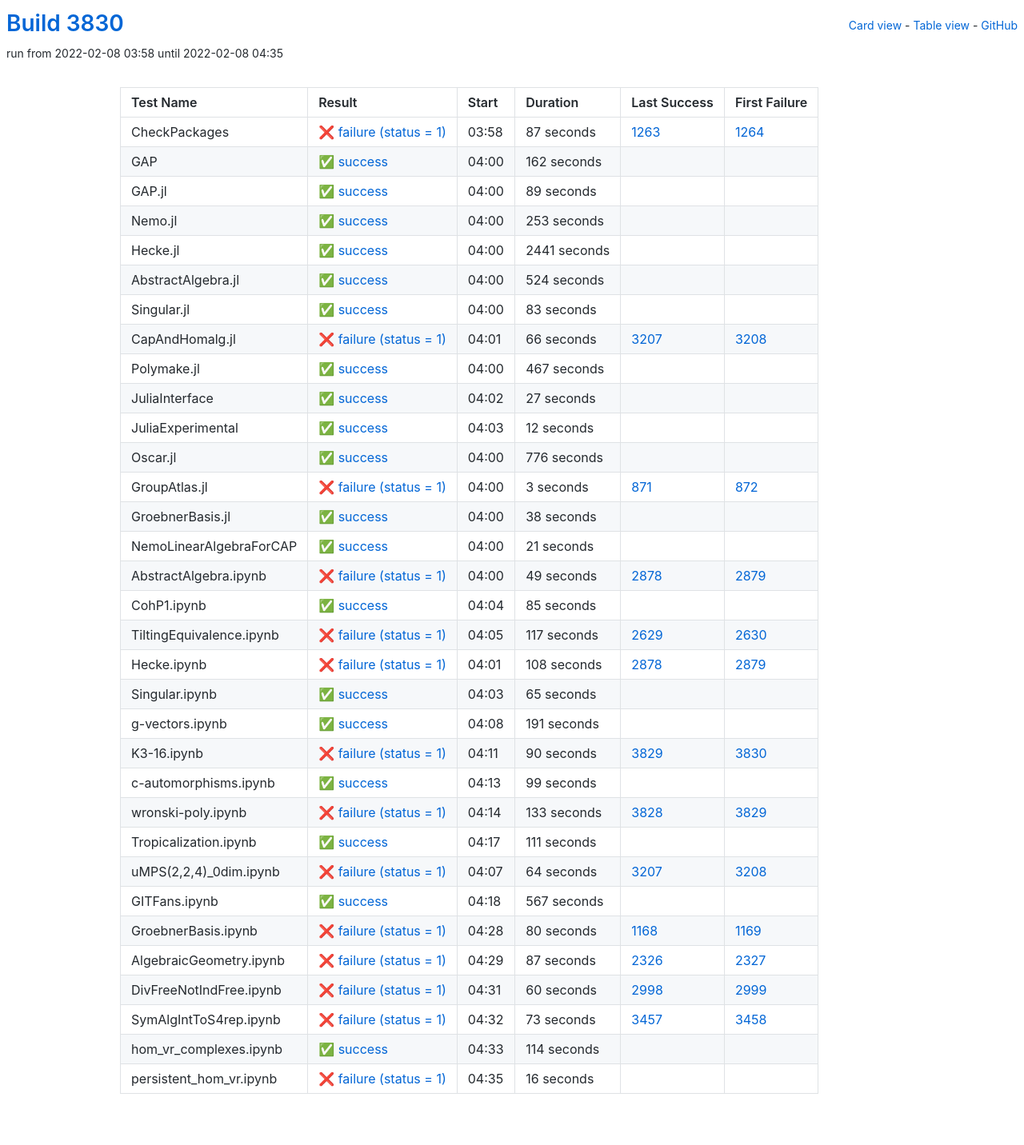
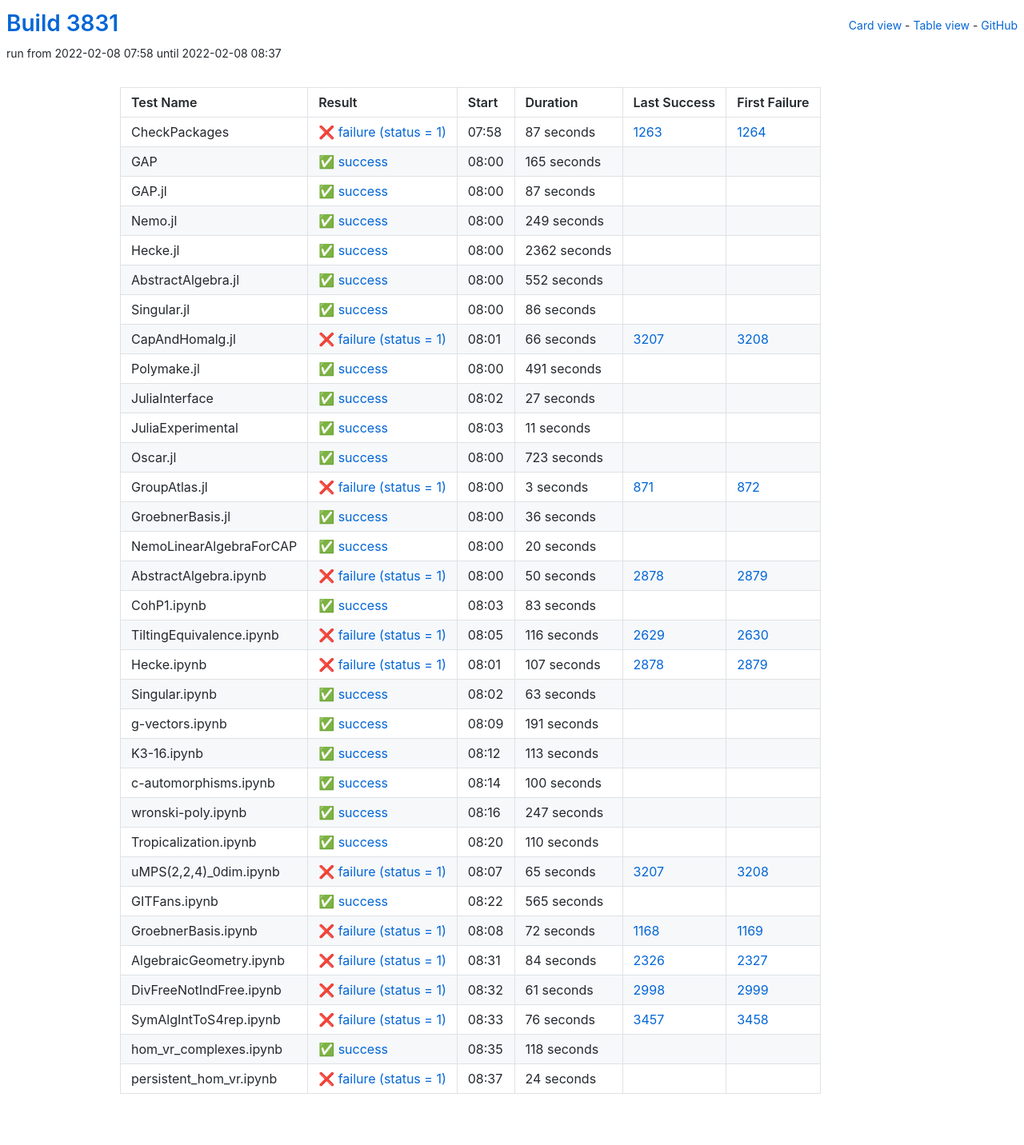
Before and after one commit to oscar-system/oscar-ci-status-stable, a Jekyll site: the page built from table.html, in a window 1280 px wide. Shown: the whole page at 80% size. Built offline with Jekyll 4.4.1, drawn with Linux system fonts in a browser that asks for light colours.

Commit message:
Build #3831

```diff
--- a/_data/ci.yml
+++ b/_data/ci.yml
@@ -1,6 +1,6 @@
 ---
-build: 3830
-build_url: https://oscarci.mathematik.uni-kl.de/job/oscar-stable/3830/
+build: 3831
+build_url: https://oscarci.mathematik.uni-kl.de/job/oscar-stable/3831/
 job: oscar-stable
 organization: oscar-system
 repo: oscar-ci-status-stable
@@ -8,8 +8,8 @@ repourl: https://github.com/oscar-system/oscar-ci-status-stable
 tests:
 - name: CheckPackages
   id: checkpackages
-  log: https://oscarci.mathematik.uni-kl.de/job/oscar-stable/3830/artifact/logs/build-3830/CheckPackages.log
-  start: 2022-02-08 03:58
+  log: https://oscarci.mathematik.uni-kl.de/job/oscar-stable/3831/artifact/logs/build-3831/CheckPackages.log
+  start: 2022-02-08 07:58
   success: false
   exitcode: 1
   status: failure
@@ -20,80 +20,80 @@ tests:
   first_failure_url: https://oscarci.mathematik.uni-kl.de/job/oscar-stable/1264/
 - name: GAP
   id: gap
-  log: https://oscarci.mathematik.uni-kl.de/job/oscar-stable/3830/artifact/logs/build-3830/GAP.log
-  start: 2022-02-08 04:00
+  log: https://oscarci.mathematik.uni-kl.de/job/oscar-stable/3831/artifact/logs/build-3831/GAP.log
+  start: 2022-02-08 08:00
   success: true
   exitcode: 0
   status: success
-  duration: 162
+  duration: 165
   last_success: false
   last_success_url:
   first_failure: false
   first_failure_url:
 - name: GAP.jl
   id: gap-jl
-  log: https://oscarci.mathematik.uni-kl.de/job/oscar-stable/3830/artifact/logs/build-3830/GAP.jl.log
-  start: 2022-02-08 04:00
+  log: https://oscarci.mathematik.uni-kl.de/job/oscar-stable/3831/artifact/logs/build-3831/GAP.jl.log
+  start: 2022-02-08 08:00
   success: true
   exitcode: 0
   status: success
-  duration: 89
+  duration: 87
   last_success: false
   last_success_url:
   first_failure: false
   first_failure_url:
 - name: Nemo.jl
   id: nemo-jl
-  log: https://oscarci.mathematik.uni-kl.de/job/oscar-stable/3830/artifact/logs/build-3830/Nemo.jl.log
-  start: 2022-02-08 04:00
+  log: https://oscarci.mathematik.uni-kl.de/job/oscar-stable/3831/artifact/logs/build-3831/Nemo.jl.log
+  start: 2022-02-08 08:00
   success: true
   exitcode: 0
   status: success
-  duration: 253
+  duration: 249
   last_success: false
   last_success_url:
   first_failure: false
   first_failure_url:
 - name: Hecke.jl
   id: hecke-jl
-  log: https://oscarci.mathematik.uni-kl.de/job/oscar-stable/3830/artifact/logs/build-3830/Hecke.jl.log
-  start: 2022-02-08 04:00
+  log: https://oscarci.mathematik.uni-kl.de/job/oscar-stable/3831/artifact/logs/build-3831/Hecke.jl.log
+  start: 2022-02-08 08:00
   success: true
   exitcode: 0
   status: success
-  duration: 2441
+  duration: 2362
   last_success: false
   last_success_url:
   first_failure: false
   first_failure_url:
 - name: AbstractAlgebra.jl
   id: abstractalgebra-jl
-  log: https://oscarci.mathematik.uni-kl.de/job/oscar-stable/3830/artifact/logs/build-3830/AbstractAlgebra.jl.log
-  start: 2022-02-08 04:00
+  log: https://oscarci.mathematik.uni-kl.de/job/oscar-stable/3831/artifact/logs/build-3831/AbstractAlgebra.jl.log
+  start: 2022-02-08 08:00
   success: true
   exitcode: 0
   status: success
-  duration: 524
+  duration: 552
   last_success: false
   last_success_url:
   first_failure: false
   first_failure_url:
 - name: Singular.jl
   id: singular-jl
-  log: https://oscarci.mathematik.uni-kl.de/job/oscar-stable/3830/artifact/logs/build-3830/Singular.jl.log
-  start: 2022-02-08 04:00
+  log: https://oscarci.mathematik.uni-kl.de/job/oscar-stable/3831/artifact/logs/build-3831/Singular.jl.log
+  start: 2022-02-08 08:00
   success: true
   exitcode: 0
   status: success
-  duration: 83
+  duration: 86
   last_success: false
   last_success_url:
   first_failure: false
   first_failure_url:
 - name: CapAndHomalg.jl
   id: capandhomalg-jl
-  log: https://oscarci.mathematik.uni-kl.de/job/oscar-stable/3830/artifact/logs/build-3830/CapAndHomalg.jl.log
-  start: 2022-02-08 04:01
+  log: https://oscarci.mathematik.uni-kl.de/job/oscar-stable/3831/artifact/logs/build-3831/CapAndHomalg.jl.log
+  start: 2022-02-08 08:01
   success: false
   exitcode: 1
   status: failure
@@ -104,20 +104,20 @@ tests:
   first_failure_url: https://oscarci.mathematik.uni-kl.de/job/oscar-stable/3208/
 - name: Polymake.jl
   id: polymake-jl
-  log: https://oscarci.mathematik.uni-kl.de/job/oscar-stable/3830/artifact/logs/build-3830/Polymake.jl.log
-  start: 2022-02-08 04:00
+  log: https://oscarci.mathematik.uni-kl.de/job/oscar-stable/3831/artifact/logs/build-3831/Polymake.jl.log
+  start: 2022-02-08 08:00
   success: true
   exitcode: 0
   status: success
-  duration: 467
+  duration: 491
   last_success: false
   last_success_url:
   first_failure: false
   first_failure_url:
 - name: JuliaInterface
   id: juliainterface
-  log: https://oscarci.mathematik.uni-kl.de/job/oscar-stable/3830/artifact/logs/build-3830/JuliaInterface.log
-  start: 2022-02-08 04:02
+  log: https://oscarci.mathematik.uni-kl.de/job/oscar-stable/3831/artifact/logs/build-3831/JuliaInterface.log
+  start: 2022-02-08 08:02
   success: true
   exitcode: 0
   status: success
@@ -128,32 +128,32 @@ tests:
   first_failure_url:
 - name: JuliaExperimental
   id: juliaexperimental
-  log: https://oscarci.mathematik.uni-kl.de/job/oscar-stable/3830/artifact/logs/build-3830/JuliaExperimental.log
-  start: 2022-02-08 04:03
+  log: https://oscarci.mathematik.uni-kl.de/job/oscar-stable/3831/artifact/logs/build-3831/JuliaExperimental.log
+  start: 2022-02-08 08:03
   success: true
   exitcode: 0
   status: success
-  duration: 12
+  duration: 11
   last_success: false
   last_success_url:
   first_failure: false
   first_failure_url:
 - name: Oscar.jl
   id: oscar-jl
-  log: https://oscarci.mathematik.uni-kl.de/job/oscar-stable/3830/artifact/logs/build-3830/Oscar.jl.log
-  start: 2022-02-08 04:00
+  log: https://oscarci.mathematik.uni-kl.de/job/oscar-stable/3831/artifact/logs/build-3831/Oscar.jl.log
+  start: 2022-02-08 08:00
   success: true
   exitcode: 0
   status: success
-  duration: 776
+  duration: 723
   last_success: false
   last_success_url:
   first_failure: false
   first_failure_url:
 - name: GroupAtlas.jl
   id: groupatlas-jl
-  log: https://oscarci.mathematik.uni-kl.de/job/oscar-stable/3830/artifact/logs/build-3830/GroupAtlas.jl.log
-  start: 2022-02-08 04:00
+  log: https://oscarci.mathematik.uni-kl.de/job/oscar-stable/3831/artifact/logs/build-3831/GroupAtlas.jl.log
+  start: 2022-02-08 08:00
   success: false
   exitcode: 1
   status: failure
@@ -164,92 +164,92 @@ tests:
   first_failure_url: https://oscarci.mathematik.uni-kl.de/job/oscar-stable/872/
 - name: GroebnerBasis.jl
   id: groebnerbasis-jl
-  log: https://oscarci.mathematik.uni-kl.de/job/oscar-stable/3830/artifact/logs/build-3830/GroebnerBasis.jl.log
-  start: 2022-02-08 04:00
+  log: https://oscarci.mathematik.uni-kl.de/job/oscar-stable/3831/artifact/logs/build-3831/GroebnerBasis.jl.log
+  start: 2022-02-08 08:00
   success: true
   exitcode: 0
   status: success
-  duration: 38
+  duration: 36
   last_success: false
   last_success_url:
   first_failure: false
   first_failure_url:
 - name: NemoLinearAlgebraForCAP
   id: nemolinearalgebraforcap
-  log: https://oscarci.mathematik.uni-kl.de/job/oscar-stable/3830/artifact/logs/build-3830/NemoLinearAlgebraForCAP.log
-  start: 2022-02-08 04:00
+  log: https://oscarci.mathematik.uni-kl.de/job/oscar-stable/3831/artifact/logs/build-3831/NemoLinearAlgebraForCAP.log
+  start: 2022-02-08 08:00
   success: true
   exitcode: 0
   status: success
-  duration: 21
+  duration: 20
   last_success: false
   last_success_url:
   first_failure: false
   first_failure_url:
 - name: AbstractAlgebra.ipynb
   id: abstractalgebra-ipynb
-  log: https://oscarci.mathematik.uni-kl.de/job/oscar-stable/3830/artifact/logs/build-3830/AbstractAlgebra.ipynb.log
-  start: 2022-02-08 04:00
+  log: https://oscarci.mathematik.uni-kl.de/job/oscar-stable/3831/artifact/logs/build-3831/AbstractAlgebra.ipynb.log
+  start: 2022-02-08 08:00
   success: false
   exitcode: 1
   status: failure
-  duration: 49
+  duration: 50
   last_success: 2878
   last_success_url: https://oscarci.mathematik.uni-kl.de/job/oscar-stable/2878/
   first_failure: 2879
   first_failure_url: https://oscarci.mathematik.uni-kl.de/job/oscar-stable/2879/
 - name: CohP1.ipynb
   id: cohp1-ipynb
-  log: https://oscarci.mathematik.uni-kl.de/job/oscar-stable/3830/artifact/logs/build-3830/CohP1.ipynb.log
-  start: 2022-02-08 04:04
+  log: https://oscarci.mathematik.uni-kl.de/job/oscar-stable/3831/artifact/logs/build-3831/CohP1.ipynb.log
+  start: 2022-02-08 08:03
   success: true
   exitcode: 0
   status: success
-  duration: 85
+  duration: 83
   last_success: false
   last_success_url:
   first_failure: false
   first_failure_url:
 - name: TiltingEquivalence.ipynb
   id: tiltingequivalence-ipynb
-  log: https://oscarci.mathematik.uni-kl.de/job/oscar-stable/3830/artifact/logs/build-3830/TiltingEquivalence.ipynb.log
-  start: 2022-02-08 04:05
+  log: https://oscarci.mathematik.uni-kl.de/job/oscar-stable/3831/artifact/logs/build-3831/TiltingEquivalence.ipynb.log
+  start: 2022-02-08 08:05
   success: false
   exitcode: 1
   status: failure
-  duration: 117
+  duration: 116
   last_success: 2629
   last_success_url: https://oscarci.mathematik.uni-kl.de/job/oscar-stable/2629/
   first_failure: 2630
   first_failure_url: https://oscarci.mathematik.uni-kl.de/job/oscar-stable/2630/
 - name: Hecke.ipynb
   id: hecke-ipynb
-  log: https://oscarci.mathematik.uni-kl.de/job/oscar-stable/3830/artifact/logs/build-3830/Hecke.ipynb.log
-  start: 2022-02-08 04:01
+  log: https://oscarci.mathematik.uni-kl.de/job/oscar-stable/3831/artifact/logs/build-3831/Hecke.ipynb.log
+  start: 2022-02-08 08:01
   success: false
   exitcode: 1
   status: failure
-  duration: 108
+  duration: 107
   last_success: 2878
   last_success_url: https://oscarci.mathematik.uni-kl.de/job/oscar-stable/2878/
   first_failure: 2879
   first_failure_url: https://oscarci.mathematik.uni-kl.de/job/oscar-stable/2879/
 - name: Singular.ipynb
   id: singular-ipynb
-  log: https://oscarci.mathematik.uni-kl.de/job/oscar-stable/3830/artifact/logs/build-3830/Singular.ipynb.log
-  start: 2022-02-08 04:03
+  log: https://oscarci.mathematik.uni-kl.de/job/oscar-stable/3831/artifact/logs/build-3831/Singular.ipynb.log
+  start: 2022-02-08 08:02
   success: true
   exitcode: 0
   status: success
-  duration: 65
+  duration: 63
   last_success: false
   last_success_url:
   first_failure: false
   first_failure_url:
 - name: g-vectors.ipynb
   id: g-vectors-ipynb
-  log: https://oscarci.mathematik.uni-kl.de/job/oscar-stable/3830/artifact/logs/build-3830/g-vectors.ipynb.log
-  start: 2022-02-08 04:08
+  log: https://oscarci.mathematik.uni-kl.de/job/oscar-stable/3831/artifact/logs/build-3831/g-vectors.ipynb.log
+  start: 2022-02-08 08:09
   success: true
   exitcode: 0
   status: success
@@ -260,144 +260,144 @@ tests:
   first_failure_url:
 - name: K3-16.ipynb
   id: k3-16-ipynb
-  log: https://oscarci.mathematik.uni-kl.de/job/oscar-stable/3830/artifact/logs/build-3830/K3-16.ipynb.log
-  start: 2022-02-08 04:11
-  success: false
-  exitcode: 1
-  status: failure
-  duration: 90
-  last_success: 3829
-  last_success_url: https://oscarci.mathematik.uni-kl.de/job/oscar-stable/3829/
-  first_failure: 3830
-  first_failure_url: https://oscarci.mathematik.uni-kl.de/job/oscar-stable/3830/
-- name: c-automorphisms.ipynb
-  id: c-automorphisms-ipynb
-  log: https://oscarci.mathematik.uni-kl.de/job/oscar-stable/3830/artifact/logs/build-3830/c-automorphisms.ipynb.log
-  start: 2022-02-08 04:13
+  log: https://oscarci.mathematik.uni-kl.de/job/oscar-stable/3831/artifact/logs/build-3831/K3-16.ipynb.log
+  start: 2022-02-08 08:12
   success: true
   exitcode: 0
   status: success
-  duration: 99
+  duration: 113
+  last_success: false
+  last_success_url:
+  first_failure: false
+  first_failure_url:
+- name: c-automorphisms.ipynb
+  id: c-automorphisms-ipynb
+  log: https://oscarci.mathematik.uni-kl.de/job/oscar-stable/3831/artifact/logs/build-3831/c-automorphisms.ipynb.log
+  start: 2022-02-08 08:14
+  success: true
+  exitcode: 0
+  status: success
+  duration: 100
   last_success: false
   last_success_url:
   first_failure: false
   first_failure_url:
 - name: wronski-poly.ipynb
   id: wronski-poly-ipynb
-  log: https://oscarci.mathematik.uni-kl.de/job/oscar-stable/3830/artifact/logs/build-3830/wronski-poly.ipynb.log
-  start: 2022-02-08 04:14
-  success: false
-  exitcode: 1
-  status: failure
-  duration: 133
-  last_success: 3828
-  last_success_url: https://oscarci.mathematik.uni-kl.de/job/oscar-stable/3828/
-  first_failure: 3829
-  first_failure_url: https://oscarci.mathematik.uni-kl.de/job/oscar-stable/3829/
-- name: Tropicalization.ipynb
-  id: tropicalization-ipynb
-  log: https://oscarci.mathematik.uni-kl.de/job/oscar-stable/3830/artifact/logs/build-3830/Tropicalization.ipynb.log
-  start: 2022-02-08 04:17
+  log: https://oscarci.mathematik.uni-kl.de/job/oscar-stable/3831/artifact/logs/build-3831/wronski-poly.ipynb.log
+  start: 2022-02-08 08:16
   success: true
   exitcode: 0
   status: success
-  duration: 111
+  duration: 247
+  last_success: false
+  last_success_url:
+  first_failure: false
+  first_failure_url:
+- name: Tropicalization.ipynb
+  id: tropicalization-ipynb
+  log: https://oscarci.mathematik.uni-kl.de/job/oscar-stable/3831/artifact/logs/build-3831/Tropicalization.ipynb.log
+  start: 2022-02-08 08:20
+  success: true
+  exitcode: 0
+  status: success
+  duration: 110
   last_success: false
   last_success_url:
   first_failure: false
   first_failure_url:
 - name: uMPS(2,2,4)_0dim.ipynb
   id: umps-2-2-4-0dim-ipynb
-  log: https://oscarci.mathematik.uni-kl.de/job/oscar-stable/3830/artifact/logs/build-3830/uMPS-2-2-4-_0dim.ipynb.log
-  start: 2022-02-08 04:07
+  log: https://oscarci.mathematik.uni-kl.de/job/oscar-stable/3831/artifact/logs/build-3831/uMPS-2-2-4-_0dim.ipynb.log
+  start: 2022-02-08 08:07
   success: false
   exitcode: 1
   status: failure
-  duration: 64
+  duration: 65
   last_success: 3207
   last_success_url: https://oscarci.mathematik.uni-kl.de/job/oscar-stable/3207/
   first_failure: 3208
   first_failure_url: https://oscarci.mathematik.uni-kl.de/job/oscar-stable/3208/
 - name: GITFans.ipynb
   id: gitfans-ipynb
-  log: https://oscarci.mathematik.uni-kl.de/job/oscar-stable/3830/artifact/logs/build-3830/GITFans.ipynb.log
-  start: 2022-02-08 04:18
+  log: https://oscarci.mathematik.uni-kl.de/job/oscar-stable/3831/artifact/logs/build-3831/GITFans.ipynb.log
+  start: 2022-02-08 08:22
   success: true
   exitcode: 0
   status: success
-  duration: 567
+  duration: 565
   last_success: false
   last_success_url:
   first_failure: false
   first_failure_url:
 - name: GroebnerBasis.ipynb
   id: groebnerbasis-ipynb
-  log: https://oscarci.mathematik.uni-kl.de/job/oscar-stable/3830/artifact/logs/build-3830/GroebnerBasis.ipynb.log
-  start: 2022-02-08 04:28
+  log: https://oscarci.mathematik.uni-kl.de/job/oscar-stable/3831/artifact/logs/build-3831/GroebnerBasis.ipynb.log
+  start: 2022-02-08 08:08
   success: false
   exitcode: 1
   status: failure
-  duration: 80
+  duration: 72
   last_success: 1168
   last_success_url: https://oscarci.mathematik.uni-kl.de/job/oscar-stable/1168/
   first_failure: 1169
   first_failure_url: https://oscarci.mathematik.uni-kl.de/job/oscar-stable/1169/
 - name: AlgebraicGeometry.ipynb
   id: algebraicgeometry-ipynb
-  log: https://oscarci.mathematik.uni-kl.de/job/oscar-stable/3830/artifact/logs/build-3830/AlgebraicGeometry.ipynb.log
-  start: 2022-02-08 04:29
+  log: https://oscarci.mathematik.uni-kl.de/job/oscar-stable/3831/artifact/logs/build-3831/AlgebraicGeometry.ipynb.log
+  start: 2022-02-08 08:31
   success: false
   exitcode: 1
   status: failure
-  duration: 87
+  duration: 84
   last_success: 2326
   last_success_url: https://oscarci.mathematik.uni-kl.de/job/oscar-stable/2326/
   first_failure: 2327
   first_failure_url: https://oscarci.mathematik.uni-kl.de/job/oscar-stable/2327/
 - name: DivFreeNotIndFree.ipynb
   id: divfreenotindfree-ipynb
-  log: https://oscarci.mathematik.uni-kl.de/job/oscar-stable/3830/artifact/logs/build-3830/DivFreeNotIndFree.ipynb.log
-  start: 2022-02-08 04:31
+  log: https://oscarci.mathematik.uni-kl.de/job/oscar-stable/3831/artifact/logs/build-3831/DivFreeNotIndFree.ipynb.log
+  start: 2022-02-08 08:32
   success: false
   exitcode: 1
   status: failure
-  duration: 60
+  duration: 61
   last_success: 2998
   last_success_url: https://oscarci.mathematik.uni-kl.de/job/oscar-stable/2998/
   first_failure: 2999
   first_failure_url: https://oscarci.mathematik.uni-kl.de/job/oscar-stable/2999/
 - name: SymAlgIntToS4rep.ipynb
   id: symalginttos4rep-ipynb
-  log: https://oscarci.mathematik.uni-kl.de/job/oscar-stable/3830/artifact/logs/build-3830/SymAlgIntToS4rep.ipynb.log
-  start: 2022-02-08 04:32
+  log: https://oscarci.mathematik.uni-kl.de/job/oscar-stable/3831/artifact/logs/build-3831/SymAlgIntToS4rep.ipynb.log
+  start: 2022-02-08 08:33
   success: false
   exitcode: 1
   status: failure
-  duration: 73
+  duration: 76
   last_success: 3457
   last_success_url: https://oscarci.mathematik.uni-kl.de/job/oscar-stable/3457/
   first_failure: 3458
   first_failure_url: https://oscarci.mathematik.uni-kl.de/job/oscar-stable/3458/
 - name: hom_vr_complexes.ipynb
   id: hom-vr-complexes-ipynb
-  log: https://oscarci.mathematik.uni-kl.de/job/oscar-stable/3830/artifact/logs/build-3830/hom_vr_complexes.ipynb.log
-  start: 2022-02-08 04:33
+  log: https://oscarci.mathematik.uni-kl.de/job/oscar-stable/3831/artifact/logs/build-3831/hom_vr_complexes.ipynb.log
+  start: 2022-02-08 08:35
   success: true
   exitcode: 0
   status: success
-  duration: 114
+  duration: 118
   last_success: false
   last_success_url:
   first_failure: false
   first_failure_url:
 - name: persistent_hom_vr.ipynb
   id: persistent-hom-vr-ipynb
-  log: https://oscarci.mathematik.uni-kl.de/job/oscar-stable/3830/artifact/logs/build-3830/persistent_hom_vr.ipynb.log
-  start: 2022-02-08 04:35
+  log: https://oscarci.mathematik.uni-kl.de/job/oscar-stable/3831/artifact/logs/build-3831/persistent_hom_vr.ipynb.log
+  start: 2022-02-08 08:37
   success: false
   exitcode: 1
   status: failure
-  duration: 16
+  duration: 24
   last_success: false
   last_success_url:
   first_failure: false
```
Also changed, not shown: README.md.
